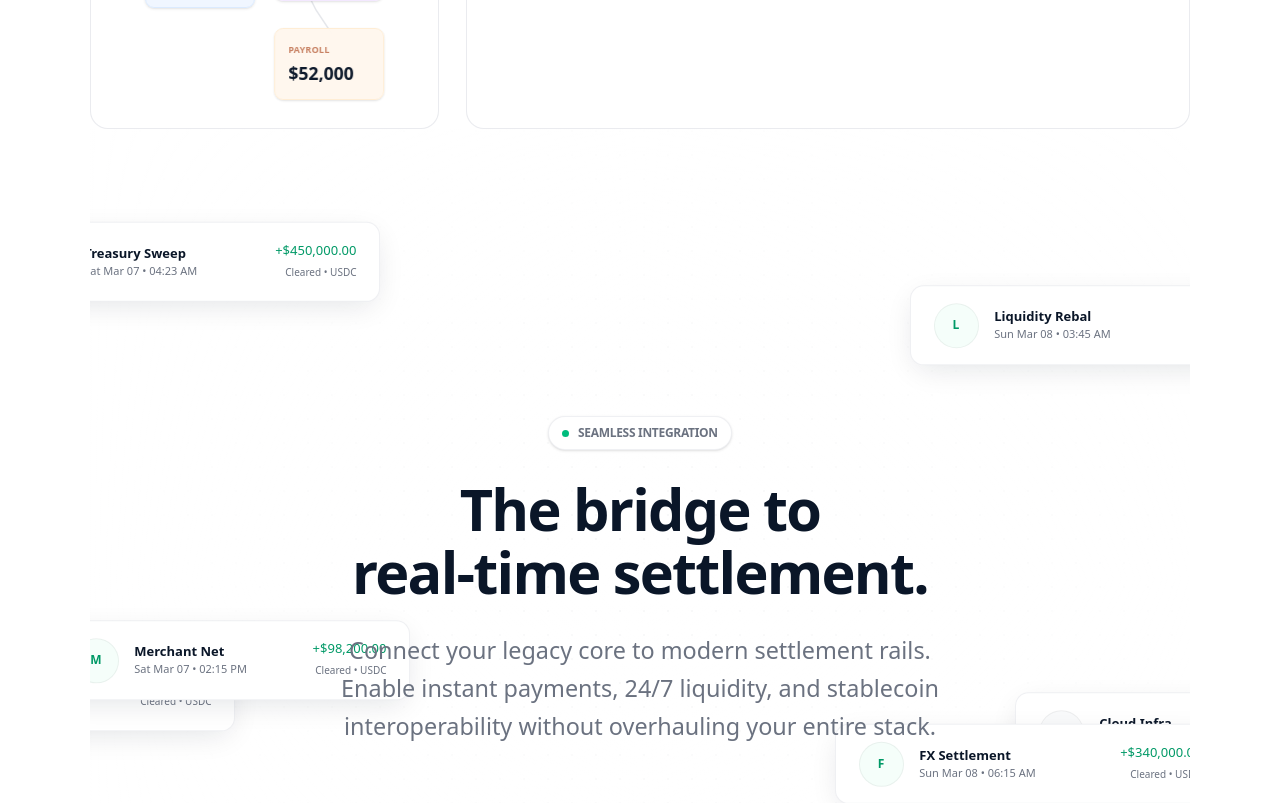
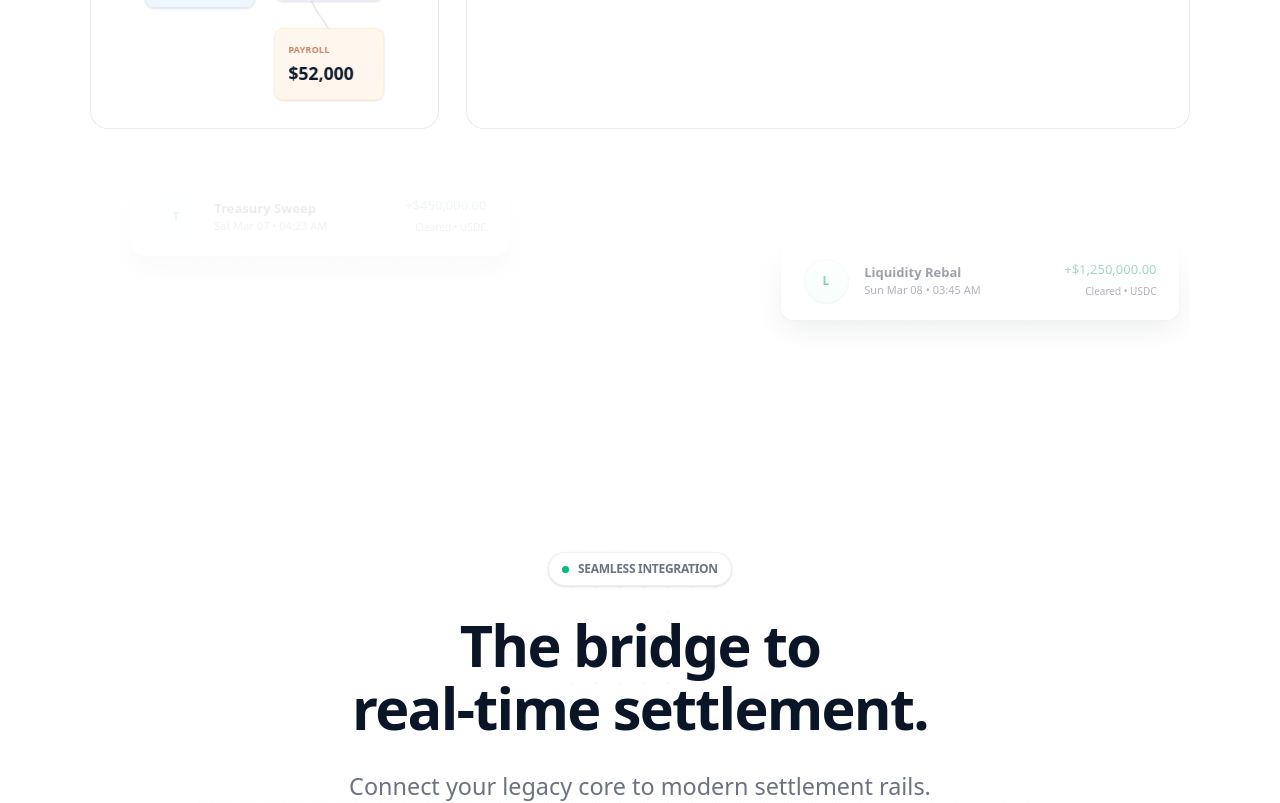
Before and after one commit to swedishfrenchpress/frontyr-website-exploration, a Next.js app: page / in a window 1280 px wide. Shown: the part 4340-5143 px from the top of the page. Built offline with nearby package versions, Linux system fonts and the light colour scheme; some icons are missing.

Commit message:
updates.

```diff
--- a/app/components/CardParallaxSection.tsx
+++ b/app/components/CardParallaxSection.tsx
@@ -109,7 +109,10 @@ export function CardParallaxSection() {
   });
 
   return (
-    <div ref={containerRef} className="relative w-full py-32 md:py-48 overflow-hidden flex flex-col items-center justify-center min-h-[600px] md:min-h-[900px] bg-white/50">
+    <div ref={containerRef} className="relative w-full pt-48 pb-32 md:pt-64 md:pb-48 overflow-hidden flex flex-col items-center justify-center min-h-[800px] md:min-h-[1100px] bg-white/50">
+
+      {/* Top Gradient for gentle fade off */}
+      <div className="absolute top-0 inset-x-0 h-48 bg-gradient-to-b from-white via-white/90 to-transparent z-10 pointer-events-none"></div>
 
       {/* Background decoration: Dot Grid */}
       <div className="absolute inset-0 pointer-events-none opacity-[0.4]">
@@ -157,8 +160,8 @@ export function CardParallaxSection() {
 
         {/* Left Side */}
         <FloatingLedgerItem
-            initialX={-450}
-            initialY={-120}
+            initialX={-320}
+            initialY={-260}
             speed={1.8}
             width={380}
             height={80}
@@ -170,8 +173,8 @@ export function CardParallaxSection() {
             subtitle="Sat Mar 07 • 04:23 AM"
         />
          <FloatingLedgerItem
-            initialX={-590}
-            initialY={150}
+            initialX={-440}
+            initialY={240}
             speed={0.7}
             width={370}
             height={80}
@@ -184,8 +187,8 @@ export function CardParallaxSection() {
             subtitle="Sun Mar 08 • 09:30 AM"
         />
         <FloatingLedgerItem
-            initialX={-410}
-            initialY={380}
+            initialX={-280}
+            initialY={480}
             speed={2.5}
             width={360}
             height={80}
@@ -199,8 +202,8 @@ export function CardParallaxSection() {
 
         {/* Right Side */}
          <FloatingLedgerItem
-            initialX={470}
-            initialY={-100}
+            initialX={340}
+            initialY={-240}
             speed={1.5}
             width={400}
             height={80}
@@ -212,8 +215,8 @@ export function CardParallaxSection() {
             subtitle="Sun Mar 08 • 03:45 AM"
         />
          <FloatingLedgerItem
-            initialX={550}
-            initialY={220}
+            initialX={430}
+            initialY={280}
             speed={0.9}
             width={350}
             height={80}
@@ -225,8 +228,8 @@ export function CardParallaxSection() {
             subtitle="Sat Mar 07 • 08:30 PM"
         />
         <FloatingLedgerItem
-            initialX={390}
-            initialY={440}
+            initialX={290}
+            initialY={520}
             speed={2.2}
             width={390}
             height={80}
```
